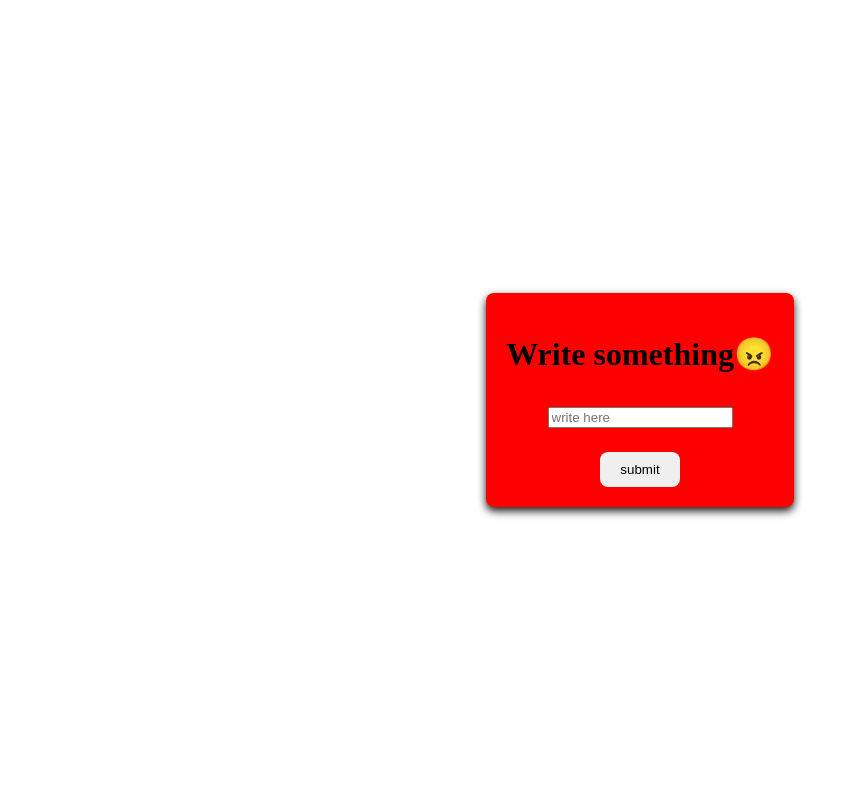
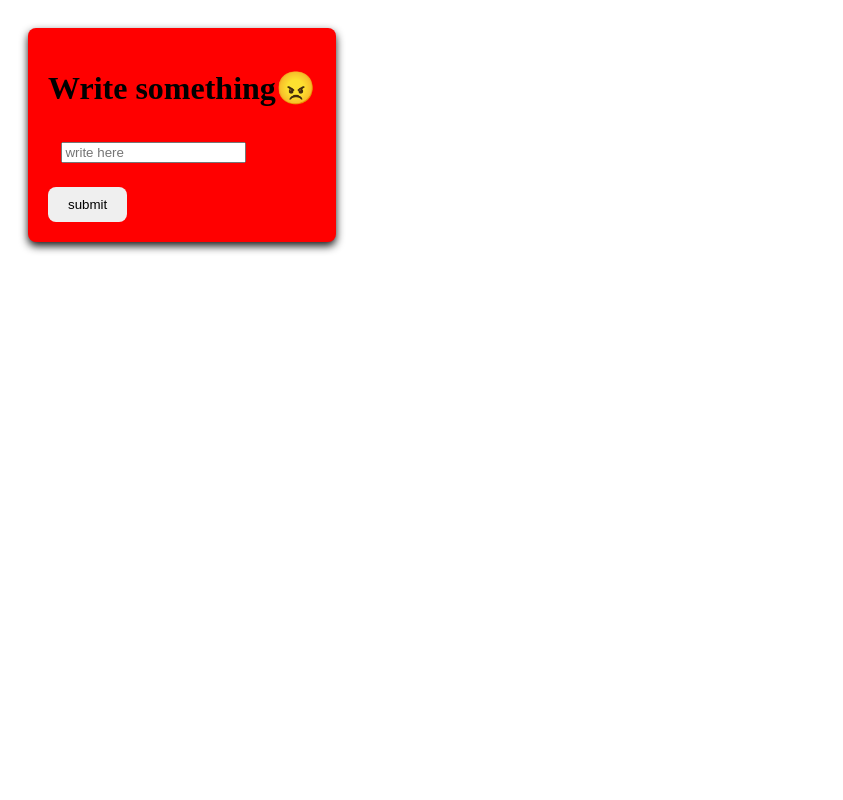
Before and after one commit to Fleitaselene-dev/web_simple, a Flask app: page / in a window 1280 px wide. Shown: the whole page, without its empty margins (0-843 px from the left). Run offline with Flask 3, Linux system fonts and the light colour scheme.

Commit message:
se cambio estilos y se modifico el servidor

```diff
--- a/app.py
+++ b/app.py
@@ -1,15 +1,11 @@
 
-from flask import Flask, send_from_directory
+from flask import Flask, render_template
 
 app = Flask(__name__, static_url_path='')
 
-@app.route('/')
-def index():
-    return send_from_directory('.', 'index.html')
-
-@app.route('/<path:path>')
-def send_file(path):
-    return send_from_directory('.', path)
+@app.route("/")
+def home():
+    return render_template("index.html")
 
 if __name__ == '__main__':
     app.run(debug=True)
--- a/style.css
+++ b/static/style.css
@@ -1,10 +1,8 @@
 body{
     display: flex;
-    height: 100vh;
-   justify-content: center;
-    align-items: center;
-    text-align: center;
-    margin: 0%;
+
+   padding: 20px;
+
 
 }
 .container{
--- a/index.html
+++ b/templates/index.html
@@ -3,7 +3,7 @@
 <head>
     <meta charset="UTF-8">
     <meta name="viewport" content="width=device-width, initial-scale=1.0">
-    <link rel="stylesheet" href="style.css">
+    <link rel="stylesheet" href="{{ url_for('static', filename='style.css') }}">
     <title>Sitiosimple</title>
 </head>
 <body>
@@ -14,7 +14,6 @@
         </div>
         <button class="enter" type="submit">submit</button>
     </div>
-    <script type="module" src="app.js"></script>
-    <script src="style.js"></script>
+
 </body>
 </html>
```
